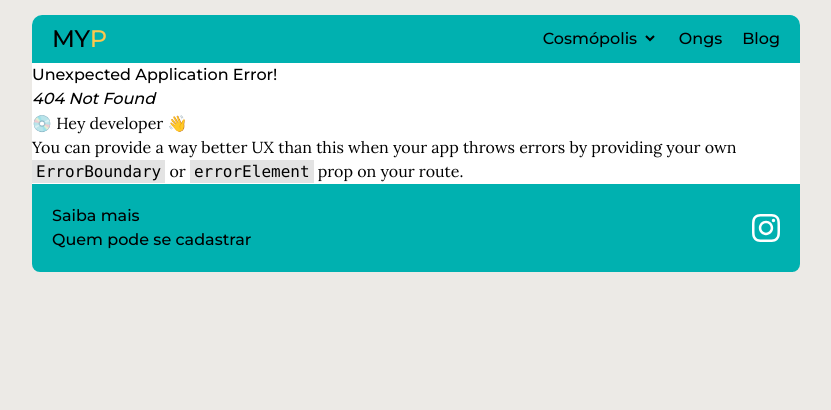
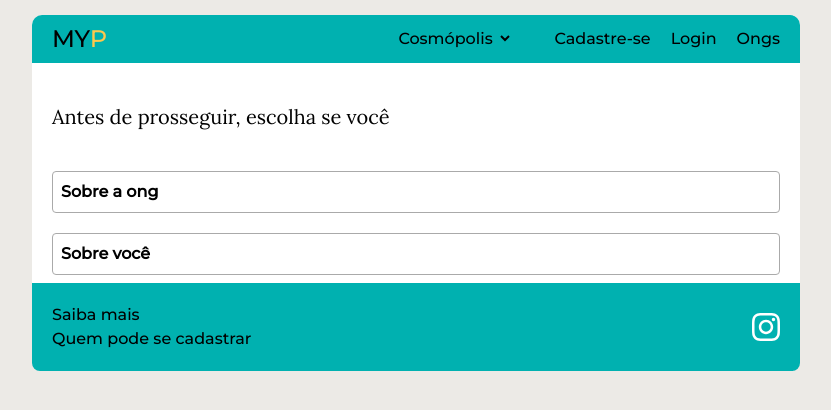
Before and after one commit to euheber/myp, a React (Vite) app: page /cadastro in a window 1280 px wide. Before the commit this address had no page. Shown: the top 410 px of the page, without its empty margins (224-1055 px from the left). Built offline with nearby package versions, Linux system fonts and the light colour scheme.

Commit message:
register page

```diff
--- /dev/null
+++ b/src/App.jsx
@@ -0,0 +1,22 @@
+import { Route, Routes } from "react-router-dom"
+import Header from "./components/headerComponent/Header"
+import Footer from "./components/footerComponent/Footer"
+
+import Root from "./views/root"
+import Login from "./views/login"
+import Register from "./views/register"
+function App() {
+  return (
+    <>
+      <Header />
+      <Routes>
+        <Route path="/" element={<Root />} />
+        <Route path="/login" element={<Login />} />
+        <Route path="/cadastro" element={<Register />} />
+      </Routes>
+      <Footer />
+    </>
+  )
+}
+
+export default App
--- a/src/components/headerComponent/Header.jsx
+++ b/src/components/headerComponent/Header.jsx
@@ -1,22 +1,39 @@
-function Header(){
+import { Link } from "react-router-dom"
+function Header() {
   return (
     <>
       <header className=" bg-blue-green px-5 rounded-t-[10px]">
         <div className="flex justify-between items-center py-2">
-                <a href="/" className="uppercase text-1d1e20 text-2xl">my<span className="text-freesia">p</span></a>
+          <Link to="/" className="uppercase text-1d1e20 text-2xl">
+            my<span className="text-freesia">p</span>
+          </Link>
           <nav>
             <ul className="flex gap-5 items-center">
               <li>
-                           <select name="city" id="" className="pr-1 border border-blue-green bg-blue-green outline-0">
+                <select
+                  name="city"
+                  id=""
+                  className="pr-1 border border-blue-green bg-blue-green outline-0"
+                >
                   <option value="cosmopolis">Cosmópolis</option>
                   <option value="campinas">Campinas</option>
                 </select>
               </li>
               <li>
-                           <a href="/" className="hover:text-white transition duration-150">Ongs</a>
+
               </li>
               <li>
-                            <a href="/" className="hover:text-white transition duration-150">Blog</a>
+                <Link to="/cadastro"  className="hover:text-white transition duration-150">
+                  Cadastre-se
+                </Link>
+              </li>
+              <li>
+                 <Link to={'/login'} className="hover:text-white transtion duration-150">Login</Link>
+              </li>
+              <li>
+                <a href="/"  className="hover:text-white transition duration-150">
+                 Ongs
+                </a>
               </li>
             </ul>
           </nav>
--- a/src/index.css
+++ b/src/index.css
@@ -29,3 +29,20 @@ border-radius: 10px ;
 p{
   font-family: 'Lora', serif;
 }
+
+
+details {
+  border: 1px solid #aaa;
+  border-radius: 4px;
+  padding: 0.5em 0.5em 0;
+}
+
+summary {
+  font-weight: bold;
+  margin: -0.5em -0.5em 0;
+  padding: 0.5em;
+}
+
+details[open] {
+  padding: 0.5em;
+}
--- a/src/main.jsx
+++ b/src/main.jsx
@@ -1,15 +1,13 @@
-import React from 'react'
-import ReactDOM from 'react-dom/client'
-import router from './routes/routes'
-import Header from "./components/headerComponent/Header"
-import Footer from "./components/footerComponent/Footer"
-import { RouterProvider } from 'react-router-dom'
-import './index.css'
+import React from "react"
+import ReactDOM from "react-dom/client"
+import App from "./App"
+import "./index.css"
+import { BrowserRouter as Router } from "react-router-dom"
 
-ReactDOM.createRoot(document.getElementById('root')).render(
+ReactDOM.createRoot(document.getElementById("root")).render(
   <React.StrictMode>
-    <Header />
-    <RouterProvider router={router} />
-    <Footer />
-  </React.StrictMode>,
+    <Router>
+      <App />
+    </Router>
+  </React.StrictMode>
 )
--- /dev/null
+++ b/src/views/login.jsx
@@ -0,0 +1,9 @@
+function login(){
+    return (
+        <>
+            <h1>Página de login</h1>
+        </>
+    )
+}
+
+export default login
--- /dev/null
+++ b/src/views/register.jsx
@@ -0,0 +1,41 @@
+function register() {
+  return (
+    <main className="mt-10 px-5 pb-2">
+      <p className="font-lorat text-xl">Antes de prosseguir, escolha se você</p>
+
+      <form className="mt-10 flex flex-col gap-5">
+        <details className="cursor-pointer">
+          <summary >Sobre a ong</summary>
+          <div>
+            <label htmlFor="name" className="mr-3">
+              Nome da organização:
+            </label>
+            <input type="text" id="name" className="border" />
+          </div>
+
+          <div>
+            <label htmlFor="address" className="mr-3">
+              Endereço:
+            </label>
+            <input type="text" id="address" className="border" />
+          </div>
+
+
+          <div className="flex flex-col">
+            <label htmlFor="details" className="mr-3">
+              Um pouco sobre a ong
+            </label>
+            <textarea name="details" id="details" cols="30" rows="10"></textarea>
+          </div>
+        </details>
+
+
+        <details>
+            <summary>Sobre você</summary>
+        </details>
+      </form>
+    </main>
+  )
+}
+
+export default register
--- a/src/views/App.jsx
+++ b/src/views/root.jsx
@@ -1,9 +1,8 @@
-import ArrowDown from "../assets/icons/arrowdown.jsx"
-
-function App() {
-  return (
-    <>
-      <section className=" mx-auto max-w-4xl mt-10 min-h-[400px] flex items-center px-5">
+import ArrowDown from "../assets/icons/arrowdown"
+function root(){
+    return (
+        <>
+         <section className=" mx-auto max-w-4xl mt-10 min-h-[400px] flex items-center px-5">
         <div className=" max-w-xl">
           <h1 className="text-3xl">
             Seu parceiro pode estar aqui
@@ -48,9 +47,9 @@ function App() {
         </div>
 
         <a href="/" className="hover:text-freesia transtion duration-150 ml-[670px]">Veja mais</a>
-      </section>
-    </>
-  )
+      </section></>
+    )
 }
 
-export default App
+
+export default root
```
Also changed, not shown: src/routes/routes.jsx (deleted, +0 -12 lines). Lines whose indentation alone changed are shown as unchanged.
